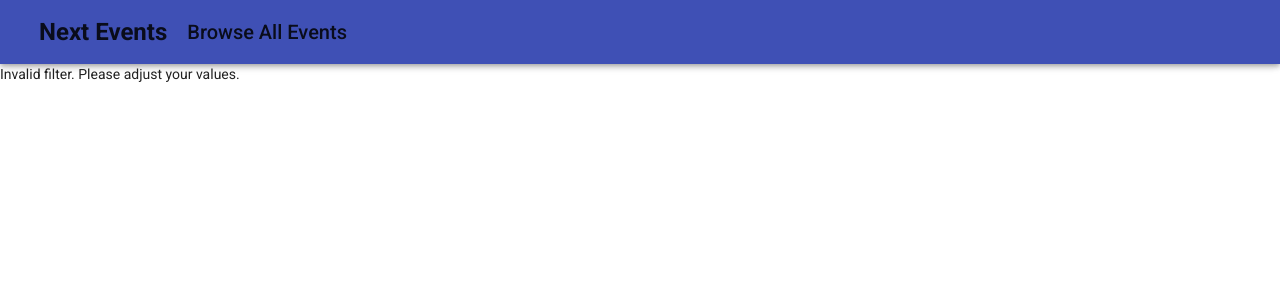
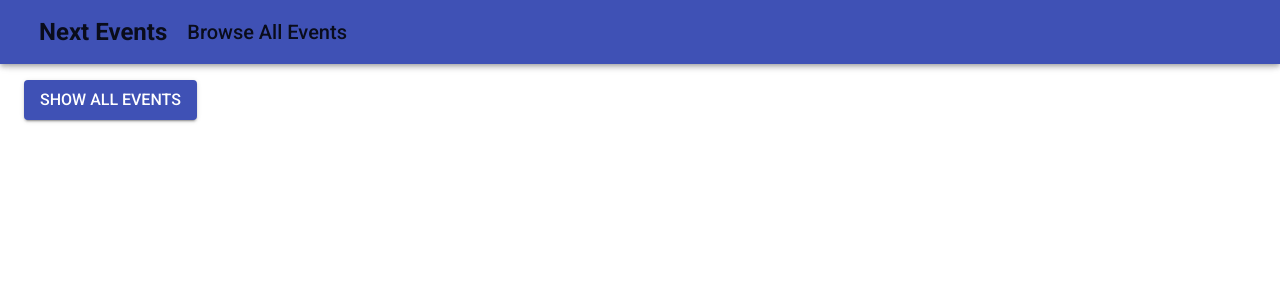
Before and after one commit to brandonwie/nextjs-typescript-event-app, a Next.js app: page /events in a window 1280 px wide. Shown: the top 300 px of the page. Built offline with nearby package versions, Linux system fonts and the light colour scheme.

Commit message:
chore(app): need to be deployed online

```diff
--- a/components/events/events-search.tsx
+++ b/components/events/events-search.tsx
@@ -1,4 +1,4 @@
-import { useRef, MutableRefObject } from 'react';
+import { useRef } from 'react';
 import { FC, FormEvent } from 'react';
 import ButtonIcon from '../../layout/ButtonIcon';
 import classes from './event-search.module.css';
@@ -10,13 +10,13 @@ interface EventsSearchProps {
 const EventsSearch: FC<EventsSearchProps> = ({
   onSearch,
 }: EventsSearchProps) => {
+  // important
   const yearInputRef = useRef<HTMLSelectElement>(null);
   const monthInputRef = useRef<HTMLSelectElement>(null);
 
   const submitHandler = (event: FormEvent<EventTarget>) => {
     event.preventDefault();
     if (yearInputRef.current && monthInputRef.current) {
-      console.log(yearInputRef.current.value, monthInputRef.current.value);
       const selectedYear = yearInputRef.current.value;
       const selectedMonth = monthInputRef.current.value;
 
--- /dev/null
+++ b/components/events/results-title.module.css
@@ -0,0 +1,6 @@
+.title {
+  margin: 2rem auto;
+  width: 90%;
+  max-width: 40rem;
+  text-align: center;
+}
--- /dev/null
+++ b/components/events/results-title.tsx
@@ -0,0 +1,25 @@
+import { FC } from 'react';
+import ButtonIcon from '../../layout/ButtonIcon';
+import classes from './results-title.module.css';
+
+interface ResultsTitleProps {
+  date: Date;
+}
+
+const ResultsTitle: FC<ResultsTitleProps> = ({
+  date,
+}: ResultsTitleProps): JSX.Element => {
+  const humanReadableDate = new Date(date).toLocaleDateString('en-US', {
+    month: 'long',
+    year: 'numeric',
+  });
+
+  return (
+    <section className={classes.title}>
+      <h1>Events in {humanReadableDate}</h1>
+      <ButtonIcon link="/events">Show all events</ButtonIcon>
+    </section>
+  );
+};
+
+export default ResultsTitle;
--- a/package.json
+++ b/package.json
@@ -10,6 +10,7 @@
   "dependencies": {
     "@material-ui/core": "^4.11.3",
     "@material-ui/icons": "^4.11.2",
+    "@material-ui/lab": "*",
     "next": "10.1.3",
     "node-sass": "^5.0.0",
     "react": "17.0.2",
--- a/pages/events/[...slug].tsx
+++ b/pages/events/[...slug].tsx
@@ -1,10 +1,25 @@
-import { FC } from 'react';
+import { FC, useEffect, useState } from 'react';
 import { NextRouter, useRouter } from 'next/router';
 import { getFilteredEvents } from '../../dummy-data';
 import EventList from '../../components/events/event-list';
+import { Container } from '@material-ui/core';
+import ResultsTitle from '../../components/events/results-title';
+import ButtonIcon from '../../layout/ButtonIcon';
+import MuiAlert, { AlertProps } from '@material-ui/lab/Alert';
+
+function Alert(props: AlertProps) {
+  return <MuiAlert elevation={6} variant="filled" {...props} />;
+}
 
 const FilteredEventsPage: FC = (): JSX.Element => {
   const router: NextRouter = useRouter();
+  const [open, setOpen] = useState<boolean>(true);
+
+  useEffect(() => {
+    setTimeout(() => {
+      setOpen(false);
+    }, 2000);
+  }, []);
 
   const filterData = router.query.slug;
   // slug is an array of param items
@@ -28,7 +43,19 @@ const FilteredEventsPage: FC = (): JSX.Element => {
     numMonth < 1 ||
     numMonth > 12
   ) {
-    return <p>Invalid filter. Please adjust your values.</p>;
+    return (
+      <Container style={{ marginTop: 80 }}>
+        {open && (
+          <Alert severity="error" style={{ width: '50%', marginBottom: 10 }}>
+            Invalid date value!
+          </Alert>
+        )}
+
+        <div className="center">
+          <ButtonIcon link="/events">Show All Events</ButtonIcon>
+        </div>
+      </Container>
+    );
   }
 
   const filteredEvents = getFilteredEvents({
@@ -37,13 +64,28 @@ const FilteredEventsPage: FC = (): JSX.Element => {
   });
 
   if (!filteredEvents || filteredEvents.length === 0) {
-    return <p>No events found for the chosen filter!</p>;
+    return (
+      <Container style={{ marginTop: 80 }}>
+        {open && (
+          <Alert severity="error" style={{ width: '50%', marginBottom: 10 }}>
+            No events found for the chosen filter!
+          </Alert>
+        )}
+
+        <div className="center">
+          <ButtonIcon link="/events">Show All Events</ButtonIcon>
+        </div>
+      </Container>
+    );
   }
 
+  const date = new Date(numYear, numMonth - 1);
+
   return (
-    <div>
+    <Container maxWidth="md" className="home-container">
+      <ResultsTitle date={date} />
       <EventList data={filteredEvents} />
-    </div>
+    </Container>
   );
 };
 
--- a/styles/theme.ts
+++ b/styles/theme.ts
@@ -10,8 +10,8 @@ const theme = createMuiTheme({
     },
     primary: {
       light: '#757ce8',
-      main: '#3f50b5',
-      dark: '#002884',
+      main: '#3f51b5',
+      dark: '#002984',
       contrastText: '#fff',
     },
     secondary: {
@@ -31,7 +31,7 @@ const theme = createMuiTheme({
       main: '#00d589',
     },
     error: {
-      main: '#832838',
+      main: '#ff4444',
     },
     background: {
       default: '#fff',
```
Also changed, not shown: components/events/event-search.module.css (+0 -10 lines), pages/sup.tsx (deleted, +0 -29 lines), 2 other files (tests, documents, lock files or other folders).
